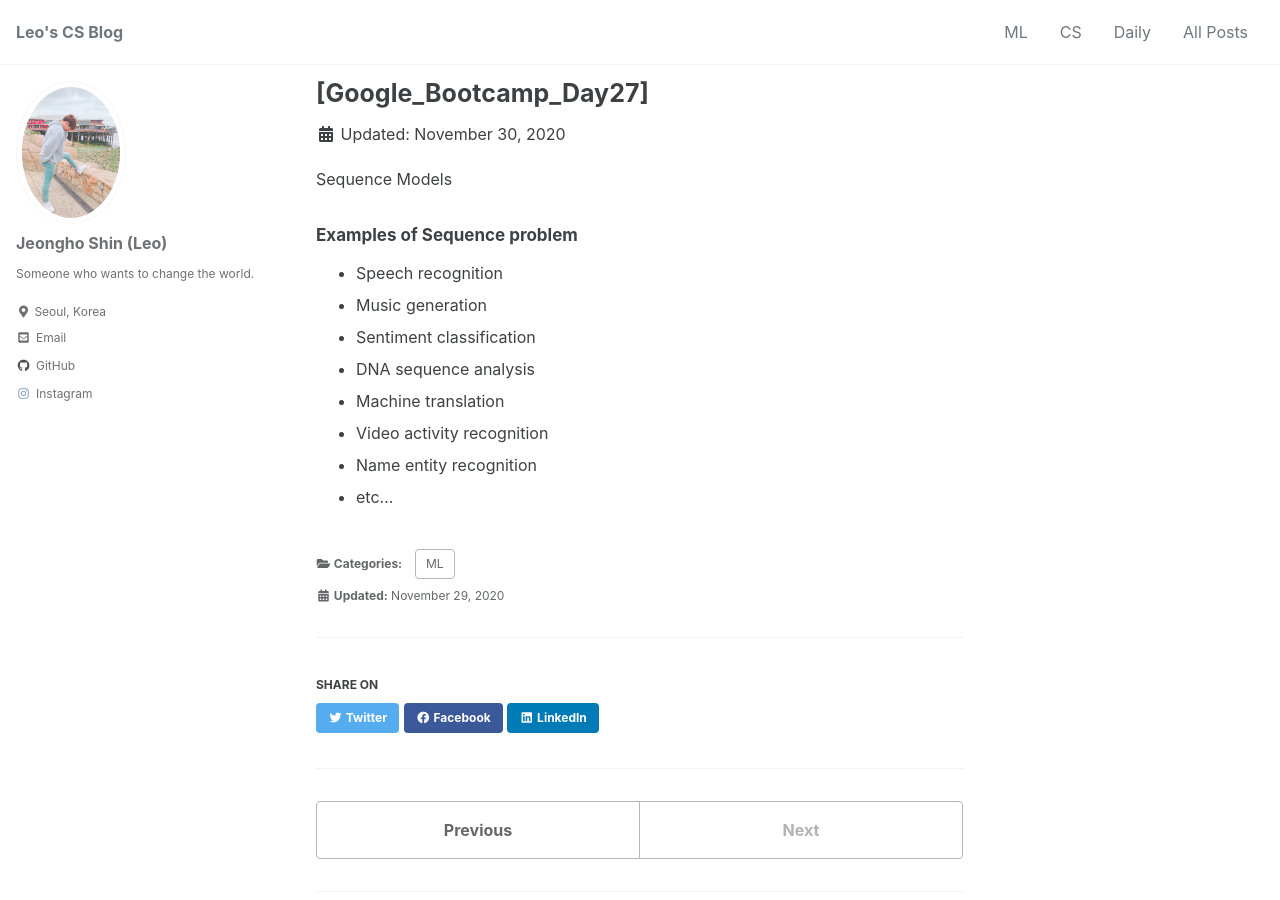
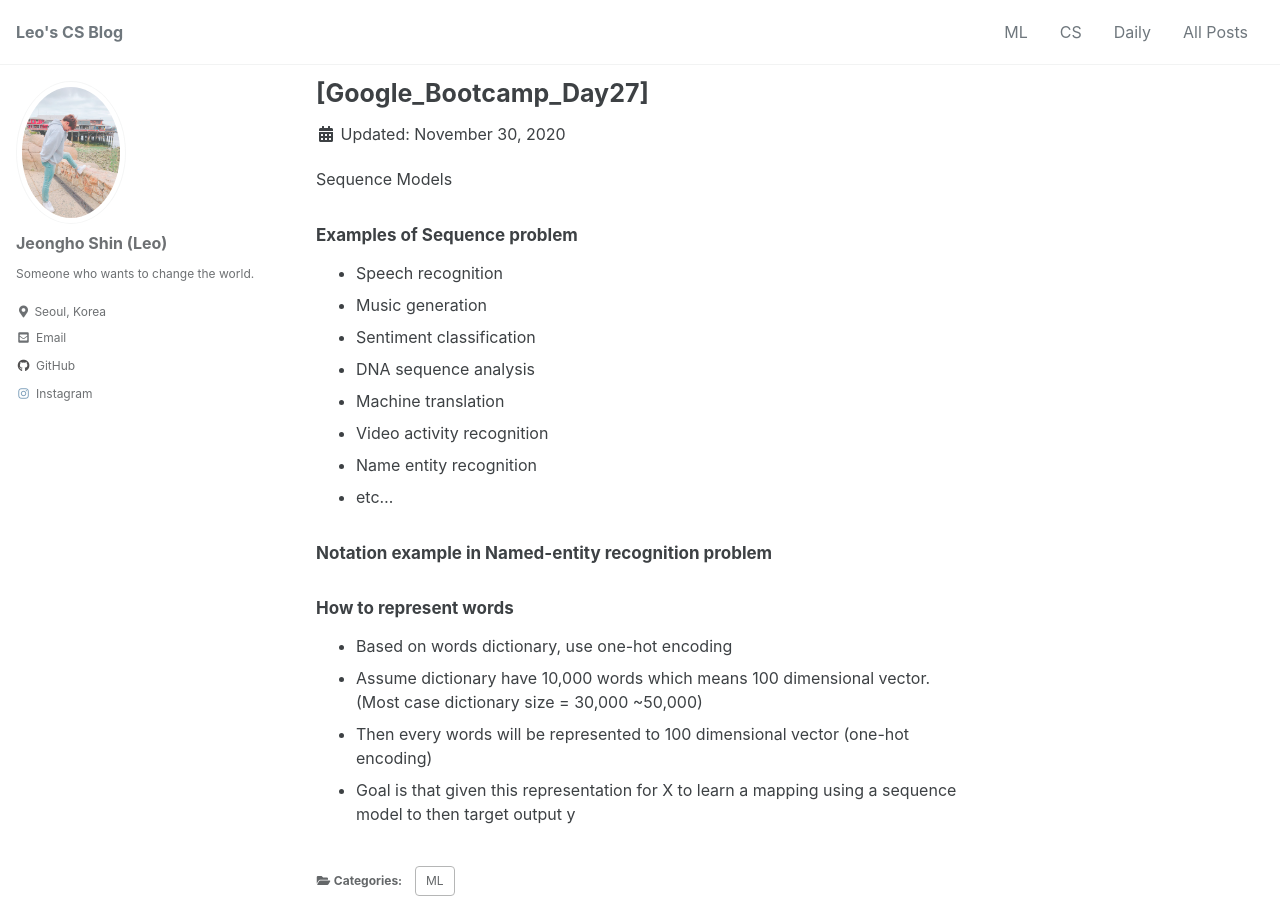
Before and after one commit to mlleo/mlleo.github.io, a Jekyll site: the page built from _posts/2020-11-30-GB_day27.md, in a window 1280 px wide and 900 px high. Built offline with Jekyll 4.4.1, drawn with Linux system fonts in a browser that asks for light colours; cached includes are drawn as plain includes; comment, search, counter and statistics services are not loaded.

Commit message:
Update 2020-11-30-GB_day27.md

```diff
--- a/_posts/2020-11-30-GB_day27.md
+++ b/_posts/2020-11-30-GB_day27.md
@@ -18,3 +18,11 @@ Sequence Models
 - Video activity recognition
 - Name entity recognition
 - etc...
+
+#### Notation example in Named-entity recognition problem
+
+#### How to represent words
+- Based on words dictionary, use one-hot encoding
+- Assume dictionary have 10,000 words which means 100 dimensional vector. (Most case dictionary size = 30,000 ~50,000)
+- Then every words will be represented to 100 dimensional vector (one-hot encoding)
+- Goal is that given this representation for X to learn a mapping using a sequence model to then target output y
```
